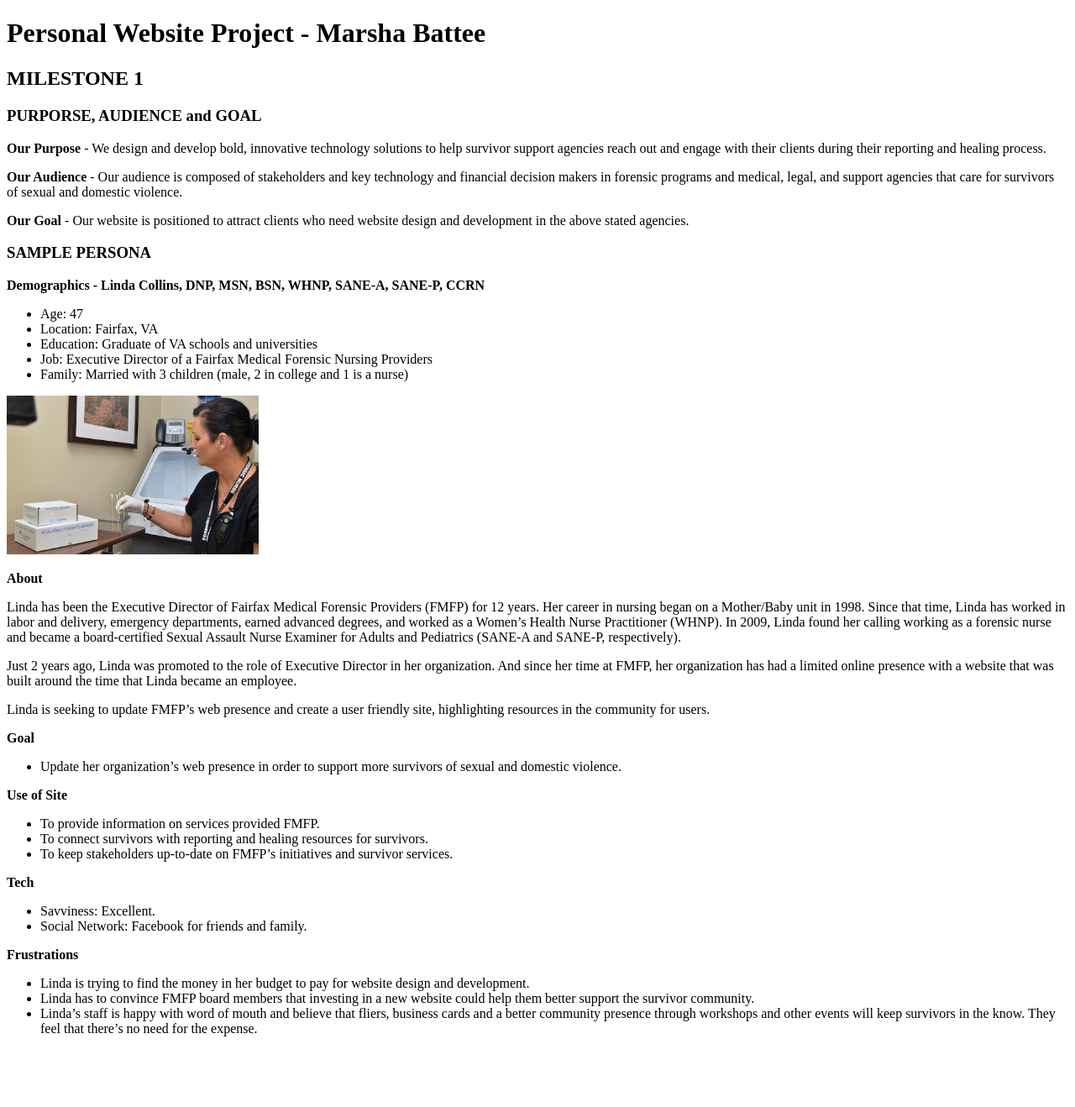
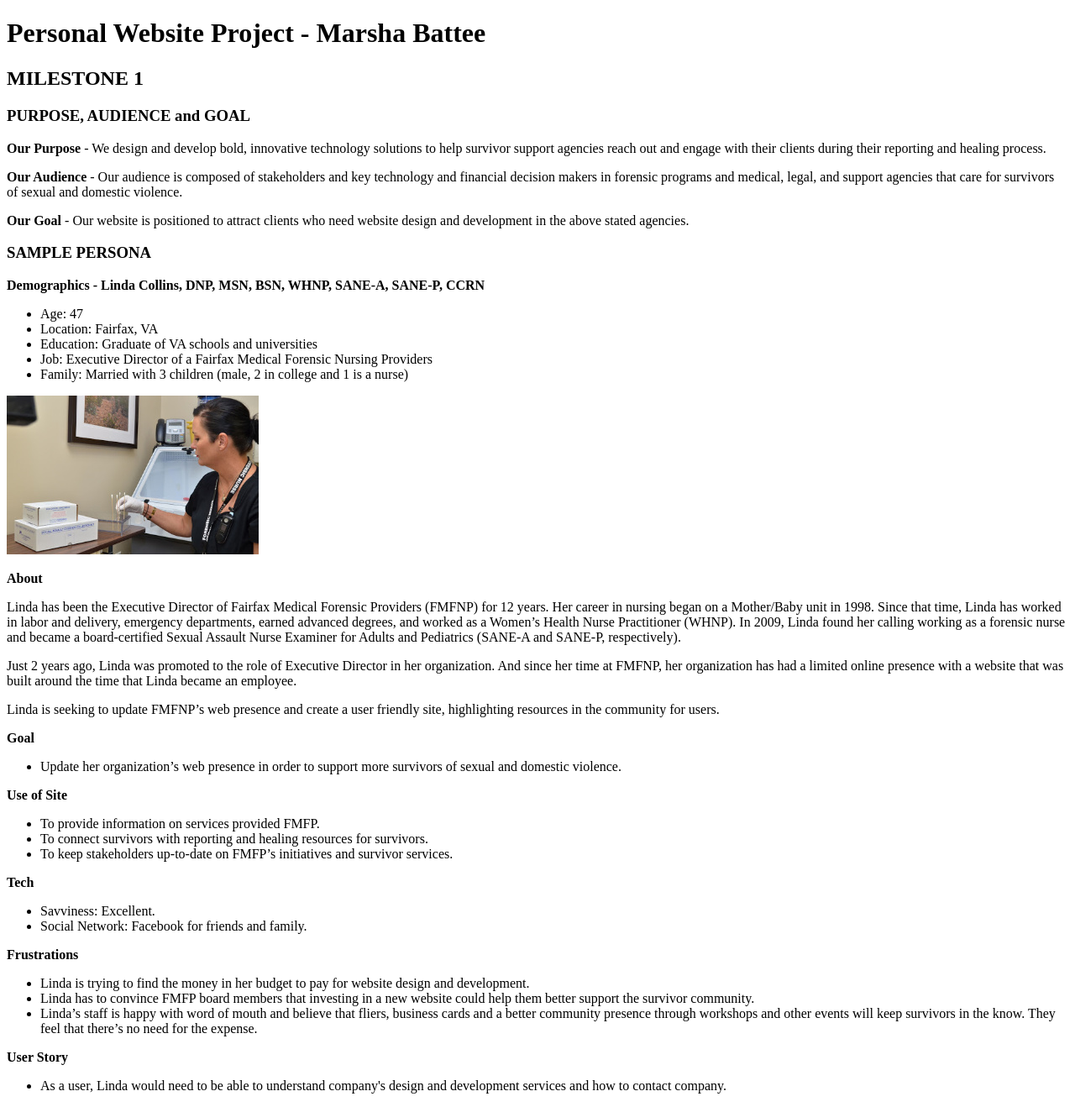
Before and after one commit to MarshaBat/pwp-marsha-battee, a PHP site: page /milestone-1.php in a window 1280 px wide. Shown: the whole page at 84% size. Before the commit the page ends 1234 px from the top, so only its background shows below. Run offline with PHP 8.4, Linux system fonts and the light colour scheme.

Commit message:
added user story

```diff
--- a/public_html/documentation/milestone-1.php
+++ b/public_html/documentation/milestone-1.php
@@ -13,7 +13,7 @@
 		</div>
 
 		<div>
-			<h3>PURPORSE, AUDIENCE and GOAL</h3>
+			<h3>PURPOSE, AUDIENCE and GOAL</h3>
 			<p><strong>Our Purpose</strong> - We design and develop bold, innovative technology solutions to help survivor support agencies
 				reach out and engage with their clients during their reporting and healing process.</p>
 			<p><strong>Our Audience</strong> - Our audience is composed of stakeholders and key technology and financial decision makers in
@@ -35,16 +35,20 @@
 				</ul>
 				<img src="lindaphoto.jpg" alt="Picture of Linda Collins"/>
 			<p><strong>About</strong></p>
-			<p>Linda has been the Executive Director of Fairfax Medical Forensic Providers (FMFP) for 12 years. Her career
+
+			<p>Linda has been the Executive Director of Fairfax Medical Forensic Providers (FMFNP) for 12 years. Her career
 				in nursing began on a Mother/Baby unit in 1998. Since that time, Linda has worked in labor and delivery,
 				emergency departments, earned advanced degrees, and worked as a Women’s Health Nurse Practitioner (WHNP). In
 				2009, Linda found her calling working as a forensic nurse and became a board-certified Sexual Assault Nurse
 				Examiner for Adults and Pediatrics (SANE-A and SANE-P, respectively).</p>
+
 			<p>Just 2 years ago, Linda was promoted to the role of Executive Director in her organization. And since her
-				time at FMFP, her organization has had a limited online presence with a website that was built around the
+				time at FMFNP, her organization has had a limited online presence with a website that was built around the
 				time that Linda became an employee.</p>
-			<p>Linda is seeking to update FMFP’s web presence and create a user friendly site, highlighting resources in
+
+			<p>Linda is seeking to update FMFNP’s web presence and create a user friendly site, highlighting resources in
 				the community for users.</p>
+
 			<p><strong>Goal</strong></p>
 				<ul>
 					<li>Update her organization’s web presence in order to support more survivors of sexual and domestic violence.</li>
@@ -55,11 +59,13 @@
 					<li>To connect survivors with reporting and healing resources for survivors.</li>
 					<li>To keep stakeholders up-to-date on FMFP’s initiatives and survivor services.</li>
 				</ul>
+
 			<p><strong>Tech</strong></p>
 				<ul>
 					<li>Savviness: Excellent.</li>
 					<li>Social Network: Facebook for friends and family.</li>
 				</ul>
+
 			<p><strong>Frustrations</strong></p>
 				<ul>
 					<li>Linda is trying to find the money in her budget to pay for website design and development.</li>
@@ -71,8 +77,12 @@
 						there’s no need for the expense.
 					</li>
 				</ul>
+
+			<p><strong>User Story</strong></p>
+			<ul>
+				<li>As a user, Linda would need to be able to understand company's design and development services and how to contact company.</li>
+			</ul>
 		</div>
-
 
 	</body>
 </html>
```
